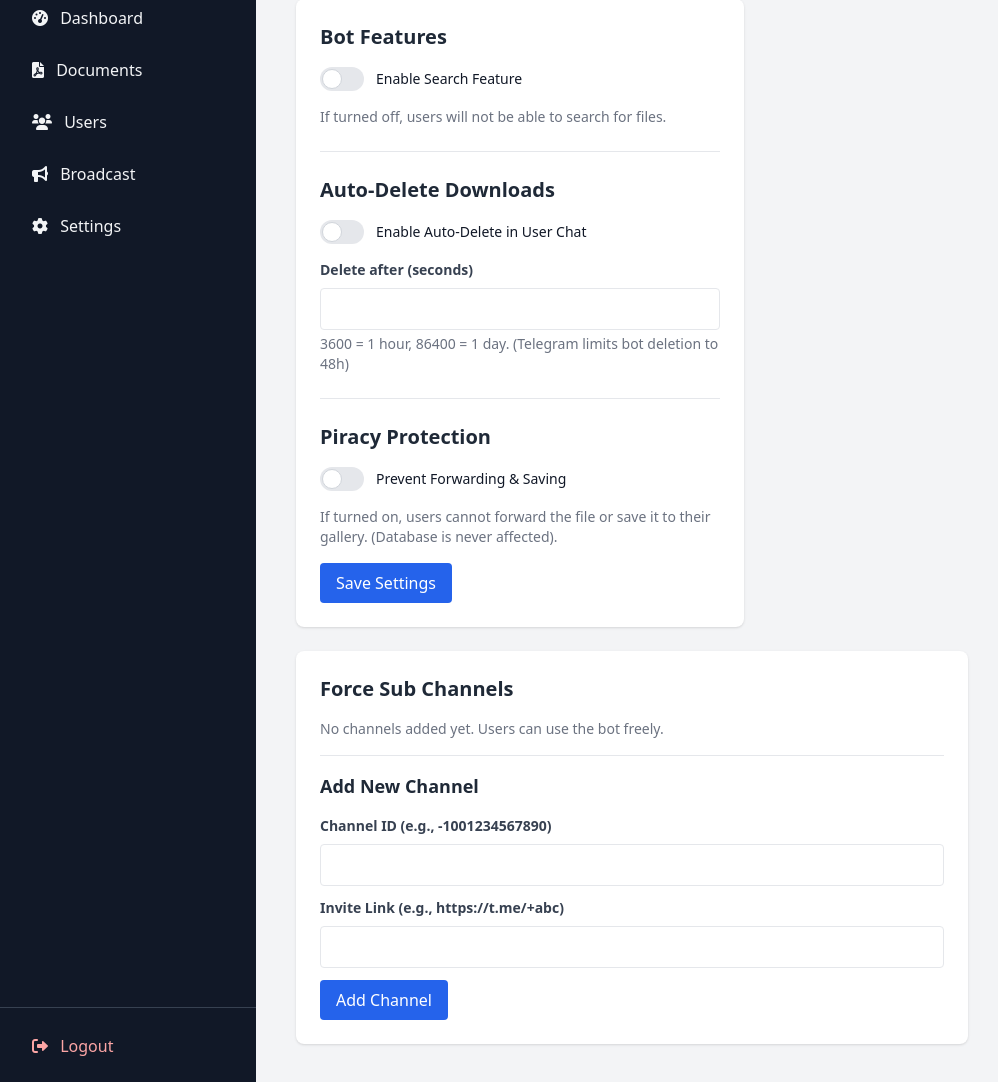
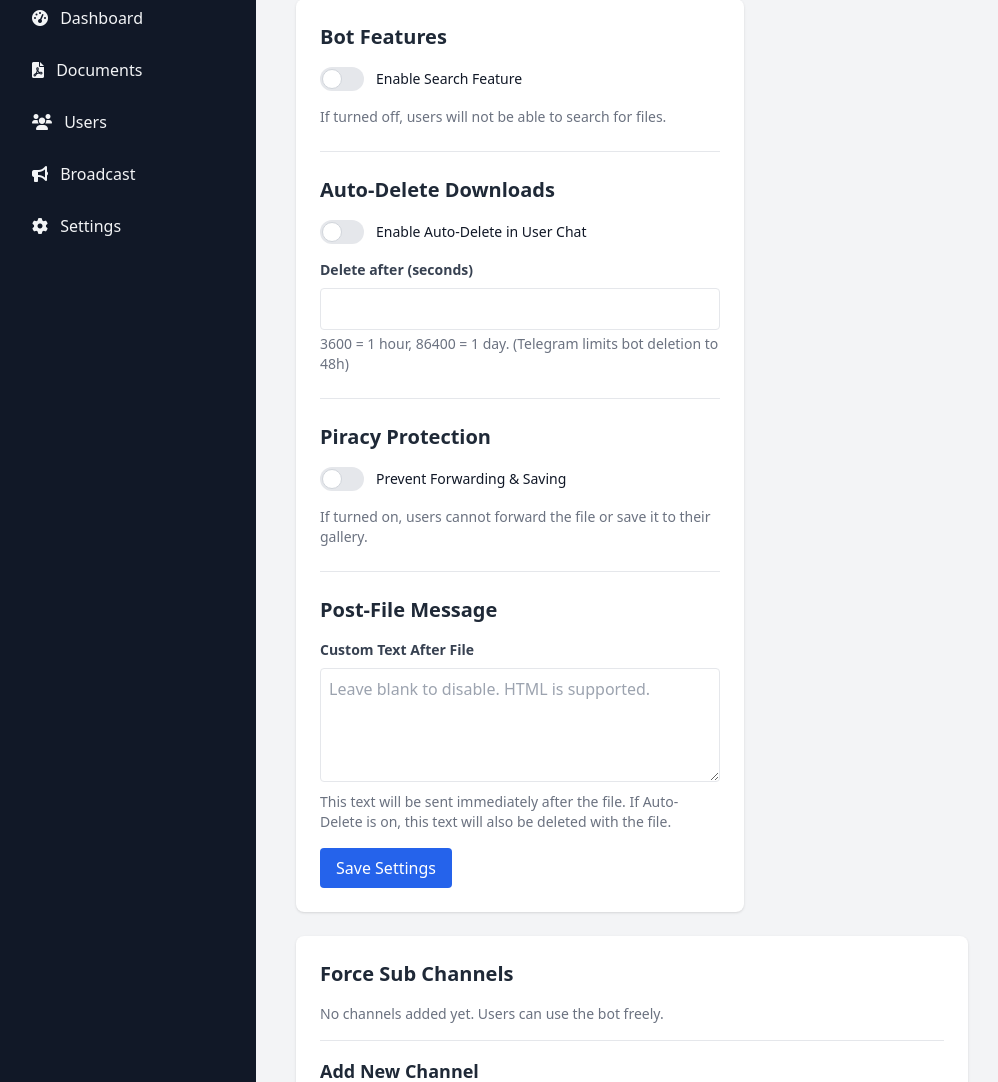
Before and after one commit to protoppertg/Best-telegram-file-share-bot, a FastAPI app: template app/templates/settings.html in a window 1280 px wide. Shown: the part 101-1183 px from the top of the page, without its empty margins (0-998 px from the left). Run offline with FastAPI, Linux system fonts and the light colour scheme; the template is opened without the code that fills it, so the values that code supplies are empty; parts of the project's set-up code (start-up, migrations or seed data) failed here and were passed over; some libraries are stand-ins or nearby versions.

Commit message:
Update settings.html

```diff
--- a/app/templates/settings.html
+++ b/app/templates/settings.html
@@ -42,7 +42,16 @@
             </label>
             <span class="ms-3 text-sm font-medium text-gray-900">Prevent Forwarding & Saving</span>
         </div>
-        <p class="text-gray-500 text-sm mb-4">If turned on, users cannot forward the file or save it to their gallery. (Database is never affected).</p>
+        <p class="text-gray-500 text-sm mb-4">If turned on, users cannot forward the file or save it to their gallery.</p>
+
+        <hr class="my-6 border-gray-200">
+
+        <h2 class="text-xl font-bold mb-4">Post-File Message</h2>
+        <div class="mb-4">
+            <label class="block text-gray-700 text-sm font-bold mb-2">Custom Text After File</label>
+            <textarea name="post_file_message" rows="4" class="w-full border p-2 rounded focus:outline-none focus:ring-2 focus:ring-blue-600" placeholder="Leave blank to disable. HTML is supported.">{{ post_file_message }}</textarea>
+            <p class="text-gray-500 text-sm mt-1">This text will be sent immediately after the file. If Auto-Delete is on, this text will also be deleted with the file.</p>
+        </div>
 
         <button type="submit" class="bg-blue-600 text-white px-4 py-2 rounded hover:bg-blue-700">Save Settings</button>
     </form>
```
